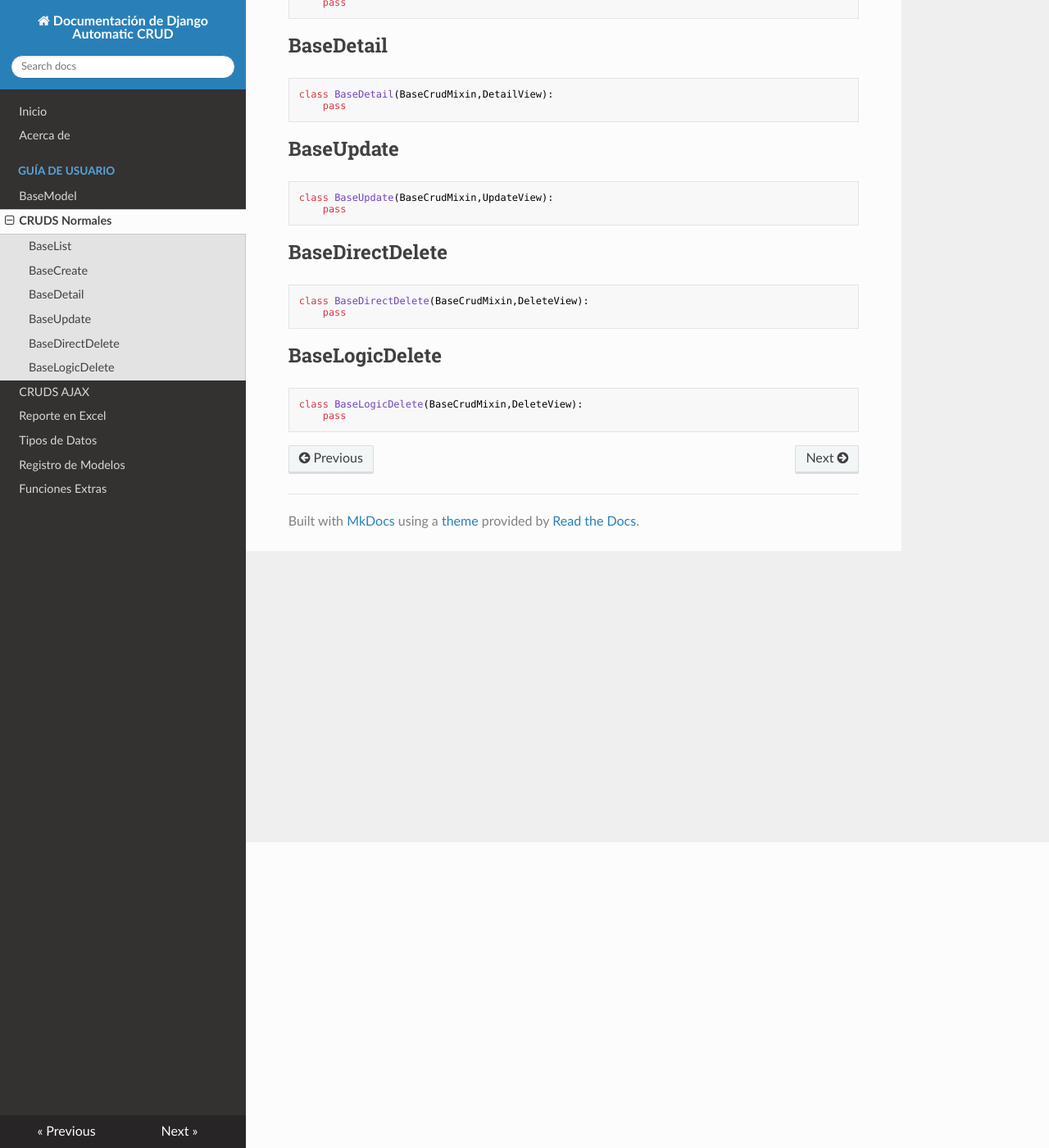
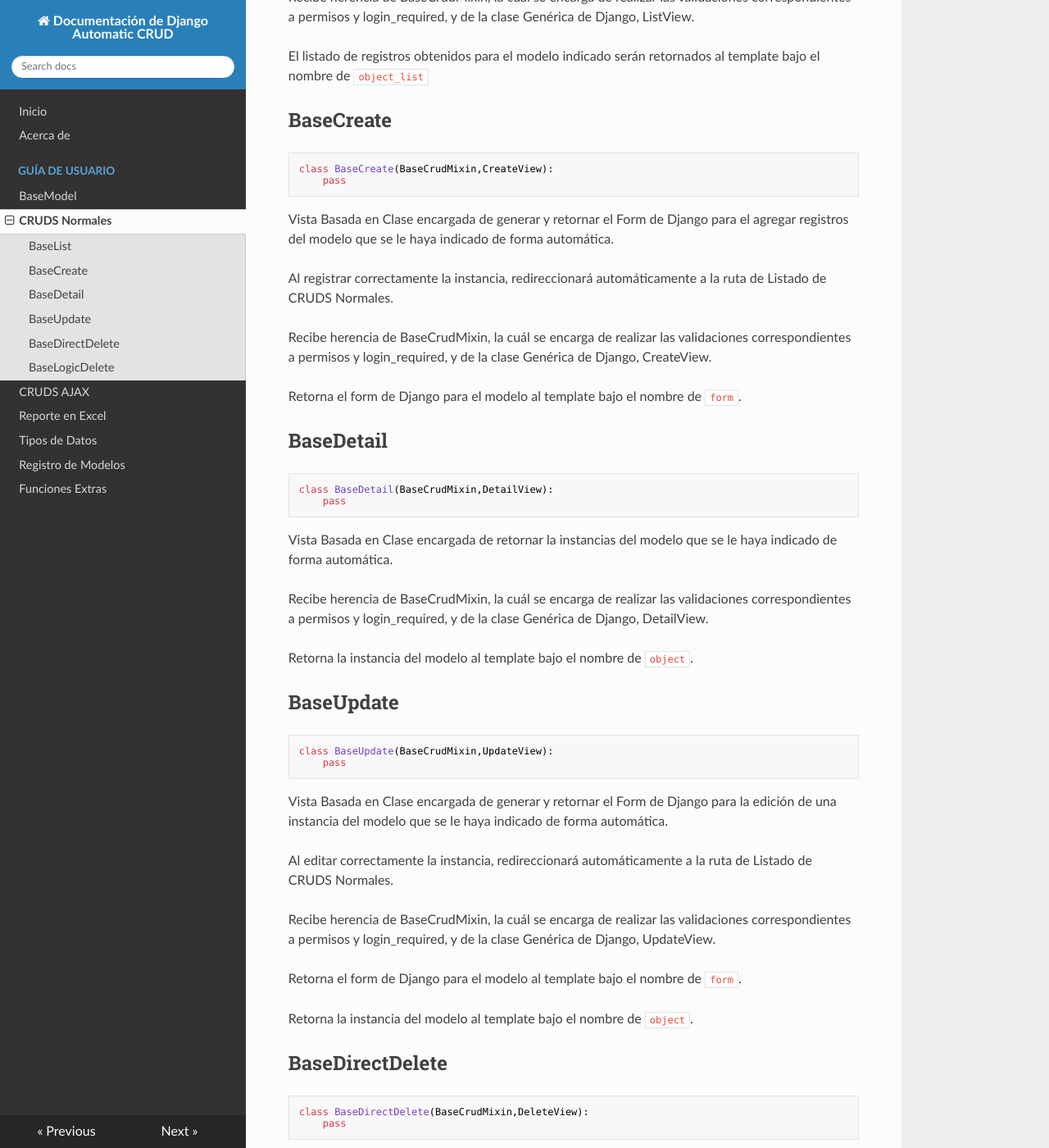
Before and after one commit to developerpe/django-automatic-crud, an MkDocs documentation site: the page built from docs/docs/normal-cruds.md, in a window 1280 px wide and 1400 px high, scrolled down 373 px. Shown: the whole window at 82% size. Built offline with MkDocs 1.6.1, drawn with Linux system fonts in a browser that asks for light colours; nearby versions of some CDN libraries; some of the changed text lies outside the part shown.

Commit message:
agregada documentacion de ajax-cruds y normal-cruds

````diff
--- a/docs/docs/normal-cruds.md
+++ b/docs/docs/normal-cruds.md
@@ -7,12 +7,26 @@
     pass
 ```
 
+Vista Basada en Clase encargada de generar y retornar el listado de registros para el modelo que se le haya indicado de forma automática.
+
+Recibe herencia de BaseCrudMixin, la cuál se encarga de realizar las validaciones correspondientes a permisos y login_required, y de la clase Genérica de Django, ListView.
+
+El listado de registros obtenidos para el modelo indicado serán retornados al template bajo el nombre de `object_list`
+
 ## BaseCreate
 
 ```python
 class BaseCreate(BaseCrudMixin,CreateView):
     pass
 ```
+
+Vista Basada en Clase encargada de generar y retornar el Form de Django para el agregar registros del modelo que se le haya indicado de forma automática.
+
+Al registrar correctamente la instancia, redireccionará automáticamente a la ruta de Listado de CRUDS Normales.
+
+Recibe herencia de BaseCrudMixin, la cuál se encarga de realizar las validaciones correspondientes a permisos y login_required, y de la clase Genérica de Django, CreateView.
+
+Retorna el form de Django para el modelo al template bajo el nombre de `form`.
 
 ## BaseDetail
 
@@ -21,12 +35,28 @@
     pass
 ```
 
+Vista Basada en Clase encargada de retornar la instancias del modelo que se le haya indicado de forma automática.
+
+Recibe herencia de BaseCrudMixin, la cuál se encarga de realizar las validaciones correspondientes a permisos y login_required, y de la clase Genérica de Django, DetailView.
+
+Retorna la instancia del modelo al template bajo el nombre de `object`.
+
 ## BaseUpdate
 
 ```python
 class BaseUpdate(BaseCrudMixin,UpdateView):
     pass
 ```
+
+Vista Basada en Clase encargada de generar y retornar el Form de Django para la edición de una instancia del modelo que se le haya indicado de forma automática.
+
+Al editar correctamente la instancia, redireccionará automáticamente a la ruta de Listado de CRUDS Normales.
+
+Recibe herencia de BaseCrudMixin, la cuál se encarga de realizar las validaciones correspondientes a permisos y login_required, y de la clase Genérica de Django, UpdateView.
+
+Retorna el form de Django para el modelo al template bajo el nombre de `form`.
+
+Retorna la instancia del modelo al template bajo el nombre de `object`.
 
 ## BaseDirectDelete
 
@@ -35,9 +65,21 @@
     pass
 ```
 
+Vista Basada en Clase encargada de eliminar directamente de la Base de Datos la instancia del modelo que se le haya indicado de forma automática.
+
+Recibe herencia de BaseCrudMixin, la cuál se encarga de realizar las validaciones correspondientes a permisos y login_required, y de la clase Genérica de Django, DeleteView.
+
+Al eliminar correctamente la instancia, redireccionará automáticamente a la ruta de Listado de CRUDS Normales.
+
 ## BaseLogicDelete
 
 ```python
 class BaseLogicDelete(BaseCrudMixin,DeleteView):
     pass
 ```
+
+Vista Basada en Clase encargada de eliminar de forma lógica, es decir cambiando el campo `model_state` a `False` de la instancia del modelo que se le haya indicado de forma automática.
+
+Recibe herencia de BaseCrudMixin, la cuál se encarga de realizar las validaciones correspondientes a permisos y login_required, y de la clase Genérica de Django, DeleteView.
+
+Al eliminar correctamente la instancia, redireccionará automáticamente a la ruta de Listado de CRUDS Normales.
````
Also changed, not shown: docs/docs/ajax-cruds.md (+230 -0 lines), 1 other file.
